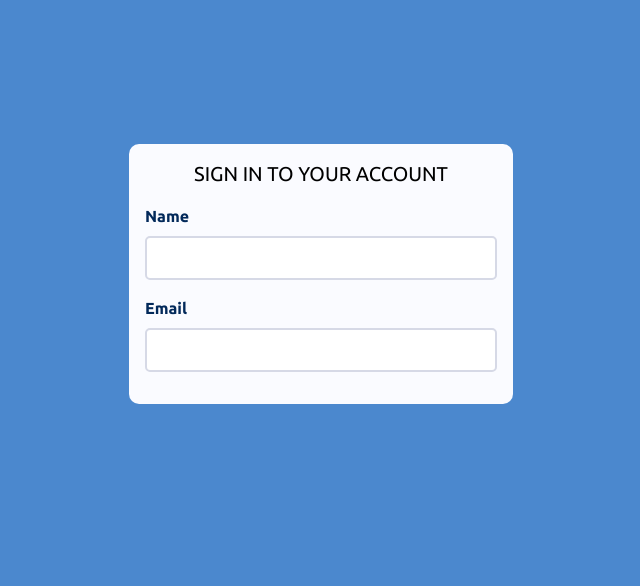
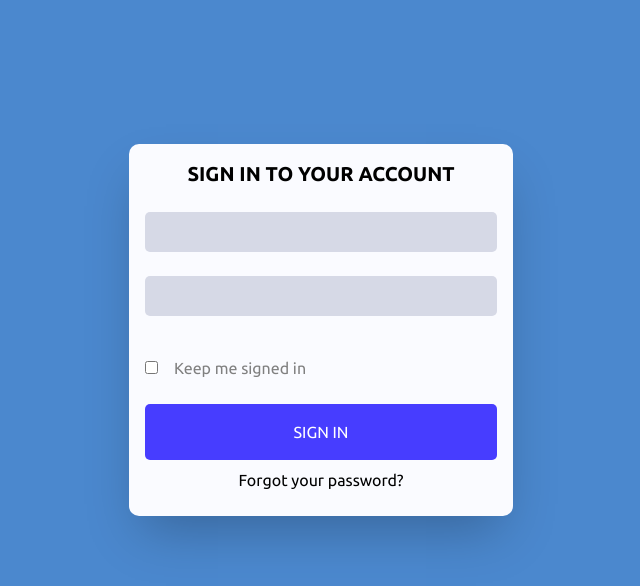
Before and after one commit to Bidex-03/form-validation, a React (Vite) app: page / in a window 1280 px wide. Shown: the top 586 px of the page, without its empty margins (319-959 px from the left). Built offline with nearby package versions, Linux system fonts and the light colour scheme.

Commit message:
feat: completed the UI design

```diff
--- a/src/UI/Card.jsx
+++ b/src/UI/Card.jsx
@@ -2,7 +2,7 @@ import React from 'react'
 
 const Card = (props) => {
   return (
-    <div className={`bg-Alabaster rounded-[10px] ${props.className}`}>{props.children}</div>
+    <div className={`bg-Alabaster rounded-[10px] shadow-2xl ${props.className}`}>{props.children}</div>
   )
 }
 
--- /dev/null
+++ b/src/UI/button.jsx
@@ -0,0 +1,11 @@
+import React from "react";
+
+const Button = (props) => {
+  return (
+    <button className="bg-Purplish-blue text-White py-4 rounded-[5px] hover:bg-Marine-blue" type={props.type || "button"} onClick={props.onClick}>
+      {props.children}
+    </button>
+  );
+};
+
+export default Button;
--- a/src/components/Form.jsx
+++ b/src/components/Form.jsx
@@ -1,32 +1,42 @@
 import React from "react";
 
+import Button from "../UI/button";
 import Card from "../UI/Card";
 
 const Form = () => {
   return (
     <Card className="w-[30%] m-auto mt-36 p-4">
       <form className="flex flex-col">
-        <h1 className="mb-4 text-center text-Mangolia text-xl">
+        <h1 className="mb-4 text-center text-Mangolia text-xl font-semibold">
           SIGN IN TO YOUR ACCOUNT
         </h1>
 
-        <label htmlFor="name" className="text-Marine-blue font-bold">
+        {/* <label htmlFor="name" className="text-Marine-blue font-bold">
           Name
-        </label>
+        </label> */}
         <input
-          className="mt-2 mb-4 px-4 py-2 rounded-[5px] border-2 border-Light-gray focus:outline-Marine-blue text-Marine-blue font-semibold"
+          className="text-Marine-blue font-semibold mt-2 mb-4 px-4 py-2 rounded-[5px] bg-Light-gray focus:outline-none"
           type="text"
           id="name"
         />
 
-        <label htmlFor="email" className="text-Marine-blue font-bold">
+        {/* <label htmlFor="email" className="text-Marine-blue font-bold">
           Email
-        </label>
+        </label> */}
         <input
-          className="mt-2 mb-4 px-4 py-2 rounded-[5px] border-2 border-Light-gray focus:outline-Marine-blue text-Marine-blue font-semibold"
+          className="text-Marine-blue font-semibold mt-2 mb-4 px-4 py-2 rounded-[5px] bg-Light-gray focus:outline-none"
           type="email"
           id="email"
         />
+
+        <div className="my-6">
+          <input type="checkbox" className="mr-4" />
+          <label className="text-gray">Keep me signed in</label>
+        </div>
+
+        <Button>SIGN IN</Button>
+
+        <a href="#" className="text-center my-2">Forgot your password?</a>
       </form>
     </Card>
   );
--- a/tailwind.config.js
+++ b/tailwind.config.js
@@ -25,6 +25,7 @@ module.exports = {
       "Alabaster": "hsl(231, 100%, 99%)",
       "White": "hsl(0, 0%, 100%)",
       "black": "hsl(360, 100, 0)",
+      "gray": "hsl(0, 0%, 50%)",
     }
   },
   plugins: [],
```
